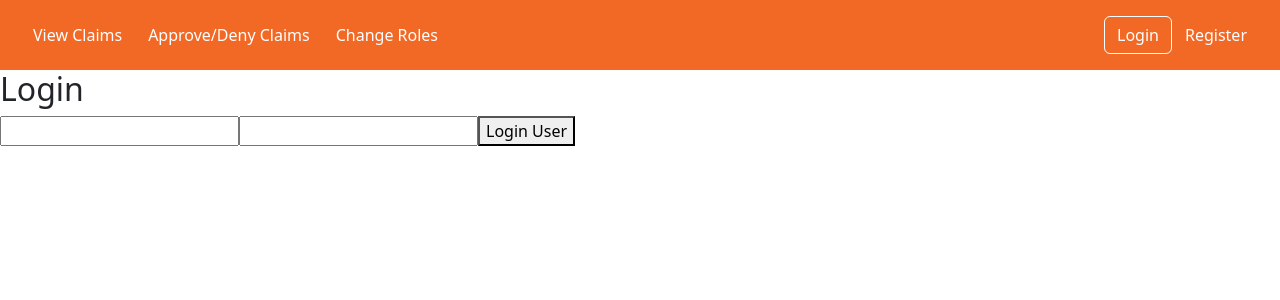
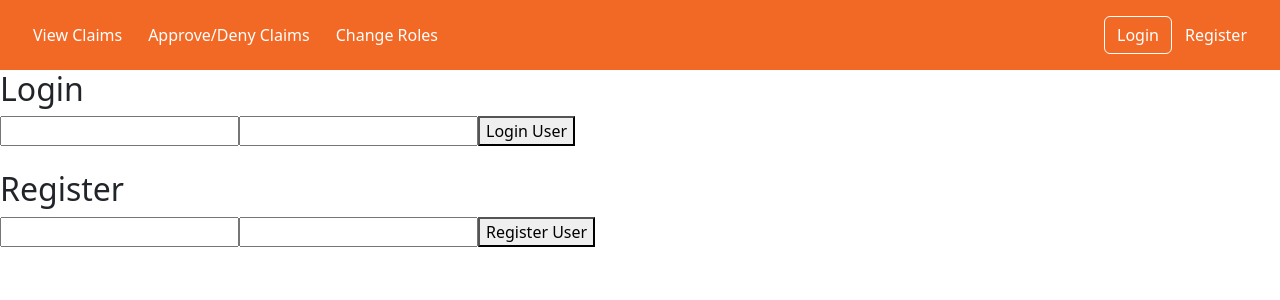
Before and after one commit to ebrezine/AngularProj, an Angular app: page /login in a window 1280 px wide. Shown: the top 300 px of the page. Built offline with nearby package versions, Linux system fonts and the light colour scheme.

Commit message:
Add register feature to login-register component

```diff
--- a/src/app/components/login-register/login-register.component.html
+++ b/src/app/components/login-register/login-register.component.html
@@ -1,5 +1,24 @@
 <h2>Login</h2>
-<input type="text" [(ngModel)]="username" />
-<input type="password" name="password" id="password" [(ngModel)]="password" />
+<input type="text" [(ngModel)]="loginUsername" />
+<input
+  type="password"
+  name="password"
+  id="login-password"
+  [(ngModel)]="loginPassword"
+/>
 <button (click)="login()">Login User</button>
-<h3 *ngIf="loginRegisterResult">{{ loginRegisterResult }}</h3>
+<h3 *ngIf="loginResult">{{ loginResult }}</h3>
+
+<br />
+<br />
+
+<h2>Register</h2>
+<input type="text" [(ngModel)]="registerUsername" />
+<input
+  type="password"
+  name="password"
+  id="register-password"
+  [(ngModel)]="registerPassword"
+/>
+<button (click)="register()">Register User</button>
+<h3 *ngIf="registerResult">{{ registerResult }}</h3>
--- a/src/app/components/login-register/login-register.component.ts
+++ b/src/app/components/login-register/login-register.component.ts
@@ -10,33 +10,74 @@ import { LoginRegisterService } from 'src/app/services/login-register.service';
 export class LoginRegisterComponent {
   constructor(private loginRegisterService: LoginRegisterService) {}
 
-  username = '';
-  password = '';
+  loginUsername = '';
+  loginPassword = '';
+  registerUsername = '';
+  registerPassword = '';
 
-  loginRegisterResult: string = '';
+  loginResult: string = '';
+  registerResult: string = '';
 
   login() {
-    if (!this.username && !this.password) {
-      this.loginRegisterResult = 'Please enter your username and password';
+    if (!this.loginUsername && !this.loginPassword) {
+      this.loginResult = 'Please enter your username and password';
       return;
     }
-    if (!this.username) {
-      this.loginRegisterResult = 'Please enter your username';
+    if (!this.loginUsername) {
+      this.loginResult = 'Please enter your username';
       return;
     }
-    if (!this.password) {
-      this.loginRegisterResult = 'Please enter you password';
+    if (!this.loginPassword) {
+      this.loginResult = 'Please enter you password';
       return;
     }
 
-    let user: LoginRegister = new LoginRegister(this.username, this.password);
+    let user: LoginRegister = new LoginRegister(
+      this.loginUsername,
+      this.loginPassword
+    );
 
     this.loginRegisterService.loginUser(user).subscribe({
       next: () => {
-        this.loginRegisterResult = 'You successfully logged in';
+        this.loginResult = 'You successfully logged in';
+        // TODO - redirect user
+        // TODO - create user in session
       },
       error: (err) => {
-        this.loginRegisterResult = err.error;
+        this.loginResult = err.error;
+        console.log(err);
+      },
+    });
+  }
+
+  register() {
+    if (!this.registerUsername && !this.registerPassword) {
+      this.registerResult = 'Please enter your username and password';
+      return;
+    }
+    if (!this.registerUsername) {
+      this.registerResult = 'Please enter your username';
+      return;
+    }
+    if (!this.registerPassword) {
+      this.registerResult = 'Please enter you password';
+      return;
+    }
+
+    let user: LoginRegister = new LoginRegister(
+      this.registerUsername,
+      this.registerPassword
+    );
+
+    this.loginRegisterService.registerUser(user).subscribe({
+      next: () => {
+        this.registerResult = 'You successfully registered';
+        // TODO - login user
+        // TODO - redirect user
+        // TODO - create user in session
+      },
+      error: (err) => {
+        this.registerResult = 'There was an error registering';
         console.log(err);
       },
     });
```
